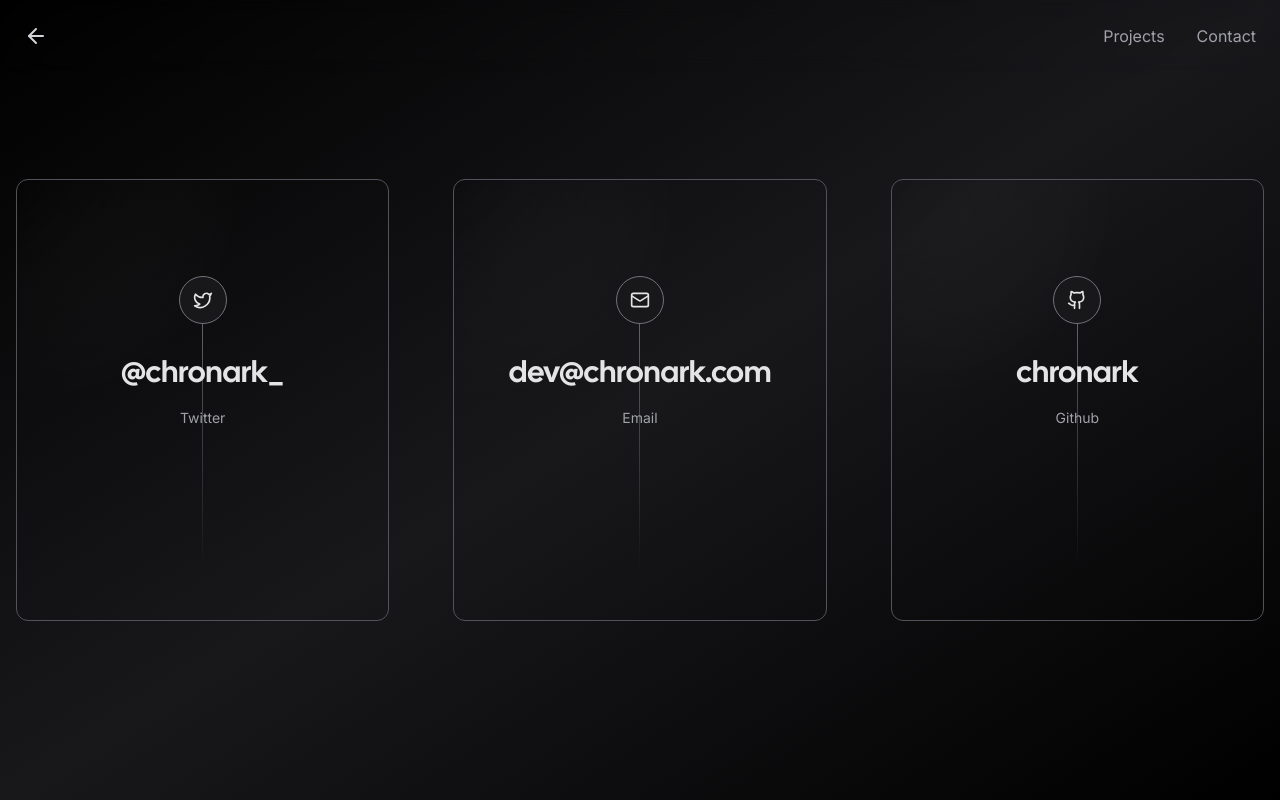
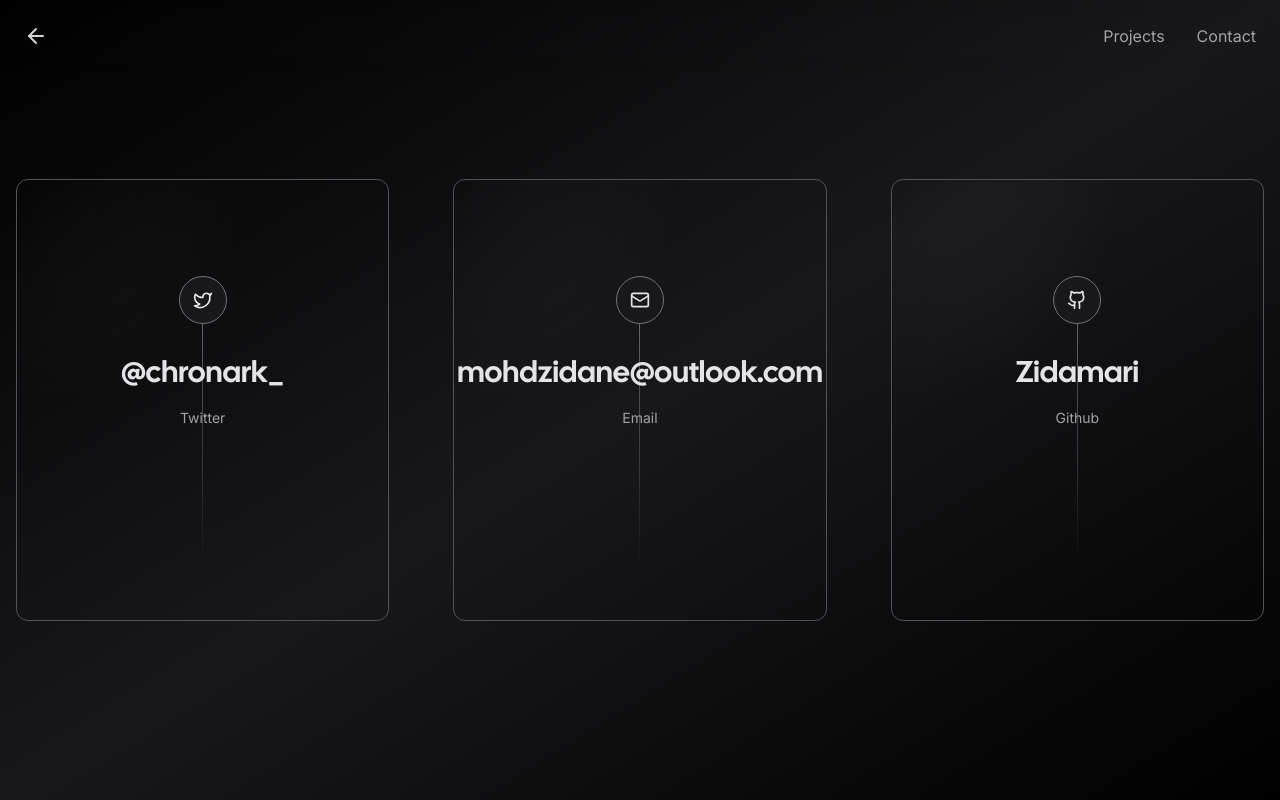
Before and after one commit to Zidamari/eportfolio-zidamari, a Next.js app: page /contact in a window 1280 px wide. Built offline with nearby package versions, Linux system fonts and the light colour scheme; no server answers; what tailwindcss-debug-screens would draw is missing.

Commit message:
Update page.tsx

```diff
--- a/app/contact/page.tsx
+++ b/app/contact/page.tsx
@@ -13,15 +13,15 @@
 	},
 	{
 		icon: <Mail size={20} />,
-		href: "mailto:dev@chronark.com",
+		href: "mohdzidane@outlook.com",
 		label: "Email",
-		handle: "dev@chronark.com",
+		handle: "mohdzidane@outlook.com",
 	},
 	{
 		icon: <Github size={20} />,
-		href: "https://github.com/chronark",
+		href: "https://github.com/Zidamari",
 		label: "Github",
-		handle: "chronark",
+		handle: "Zidamari",
 	},
 ];
 
```
